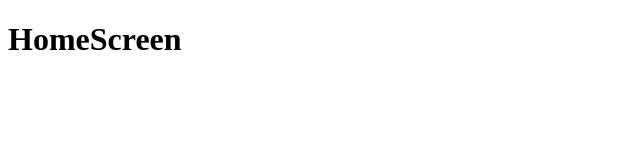
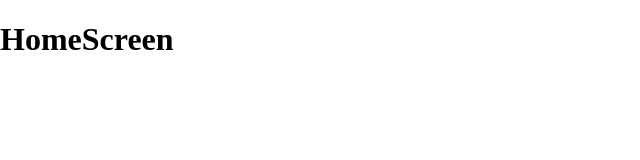
Before and after one commit to BrunoEmaSN/web-alumnos, a React (Create React App) app: page / in a window 1280 px wide. Shown: the top 160 px of the page, without its empty margins (0-640 px from the left). Built offline with nearby package versions, Linux system fonts and the light colour scheme.

Commit message:
modified app.js and dependecies

```diff
--- a/package.json
+++ b/package.json
@@ -10,6 +10,8 @@
     "@testing-library/jest-dom": "^5.16.1",
     "@testing-library/react": "^12.1.2",
     "@testing-library/user-event": "^13.5.0",
+    "axios": "^0.26.0",
+    "moment": "^2.29.1",
     "react": "^17.0.2",
     "react-dom": "^17.0.2",
     "react-modal": "^3.14.4",
@@ -18,6 +20,7 @@
     "react-scripts": "5.0.0",
     "redux": "^4.1.2",
     "redux-thunk": "^2.4.1",
+    "sweetalert2": "^11.4.4",
     "web-vitals": "^2.1.2"
   },
   "scripts": {
--- a/src/App.js
+++ b/src/App.js
@@ -2,13 +2,12 @@ import React from 'react';
 import { Provider } from 'react-redux';
 import { AppRoute } from './Routers/AppRoute';
 import { store } from './Store';
+import './Styles/styles.css';
 
 export const App = () => {
     return (
-        <div>
-            <Provider store={ store }>
-                <AppRoute />
-            </Provider>
-        </div>
-    )
+        <Provider store={ store }>
+            <AppRoute />
+        </Provider>
+    );
 }
--- /dev/null
+++ b/src/Styles/styles.css
@@ -0,0 +1,6 @@
+html, body {
+    height: 100vh;
+    width: 100vw;
+    margin: 0%;
+    padding: 0%;
+}
```
Also changed, not shown: 1 other file (tests, documents, lock files or other folders).
